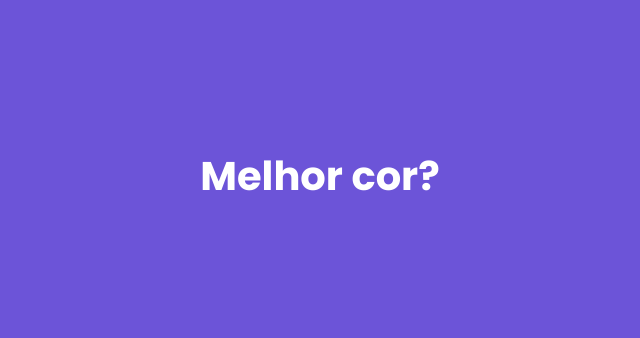
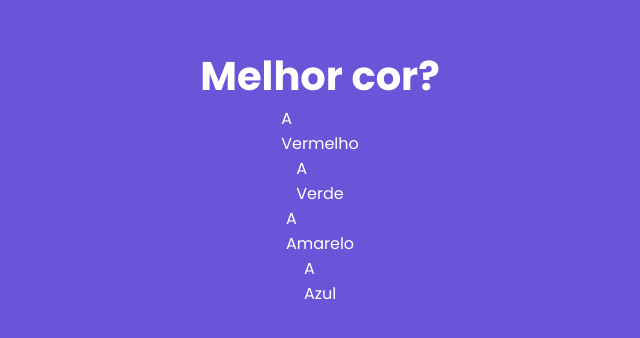
Before and after one commit to RenanClaude/quiz, a Next.js app: page / in a window 1280 px wide. Shown: the part 224-562 px from the top of the page, without its empty margins (320-960 px from the left). Built offline with nearby package versions, Linux system fonts and the light colour scheme.

Commit message:
Creating the component for the alternatives and rendering it on the screen

```diff
--- /dev/null
+++ b/src/components/Alternative.tsx
@@ -0,0 +1,31 @@
+import AlternativeModel from "@/model/AlternativeModel";
+import styes from "../styles/Alternative.module.css";;
+
+interface AlternativeProps {
+  alternative: AlternativeModel,
+  index: number,
+  letter: string,
+  letterColor: string
+}
+
+export default function Alternative(props: AlternativeProps) {
+  const { alternative, index, letter, letterColor } = props;
+
+  return (
+    <div className={styes.alternative}>
+
+      <div className={styes.alternativeContent}>
+
+        <div className={styes.front}>
+          <div className={styes.letter}>{letter}</div>
+          <div className={styes.alternativeText}>{alternative.value}</div>
+        </div>
+
+        <div className={styes.verse}>
+        </div>
+
+      </div>
+
+    </div>
+  )
+}
--- a/src/components/Question.tsx
+++ b/src/components/Question.tsx
@@ -1,5 +1,6 @@
-import QuestionModel from "@/model/QuestionModel";;
-import styles from "../styles/Question.module.css";;
+import QuestionModel from "@/model/QuestionModel";
+import styles from "../styles/Question.module.css";
+import Alternative from "./Alternative";
 import StatementQuestion from "./StatementQuestion";
 
 interface QuestionProps {
@@ -7,12 +8,16 @@ interface QuestionProps {
 }
 
 export default function Question(props: QuestionProps) {
+  const { question } = props;
 
-  const { question } = props;
+  function renderAlternatives() {
+    return question.alternatives.map((alternative, index) => (<Alternative alternative={alternative} index={index} letter="A" letterColor="#F2C866" key={index} />))
+  }
 
   return (
     <div className={styles.question}>
       <StatementQuestion text={question.statementQuestion} />
+      {renderAlternatives()}
     </div>
   )
 }
```
Also changed, not shown: src/styles/Alternative.module.css (added).
